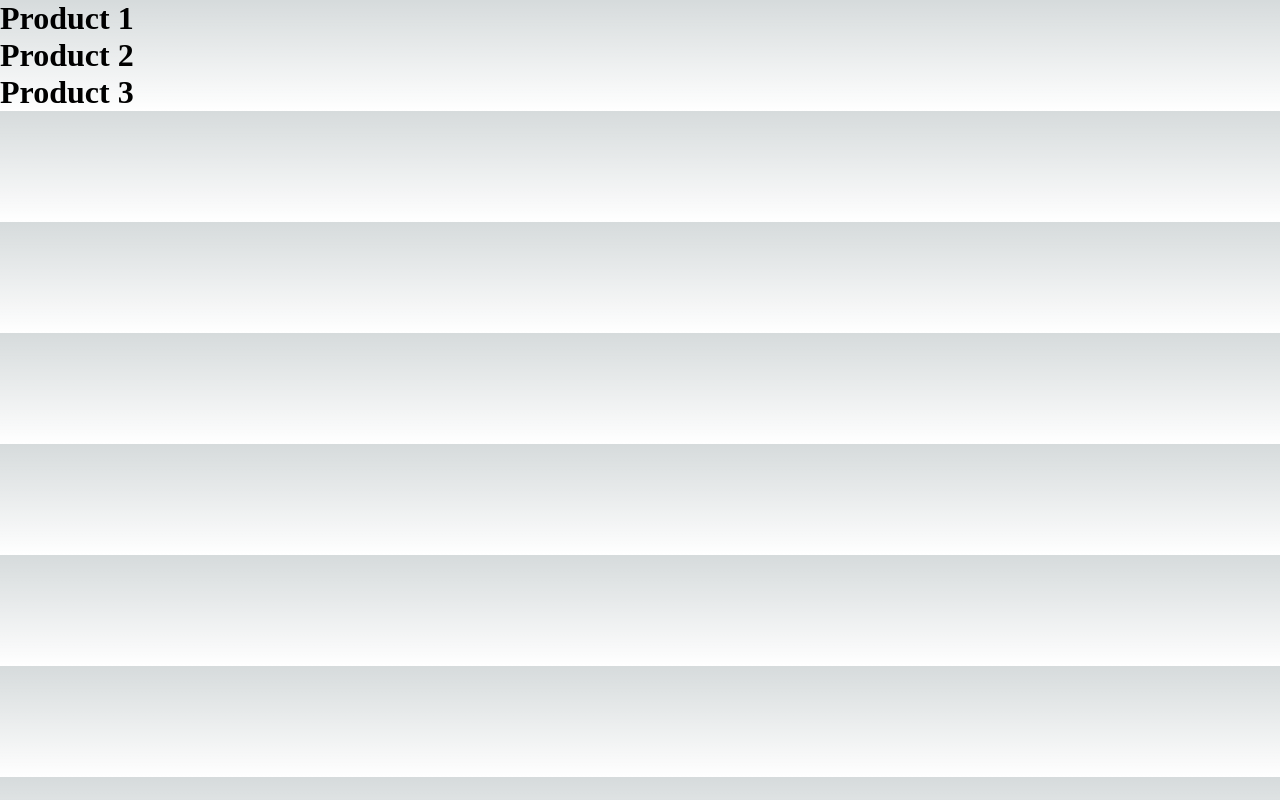
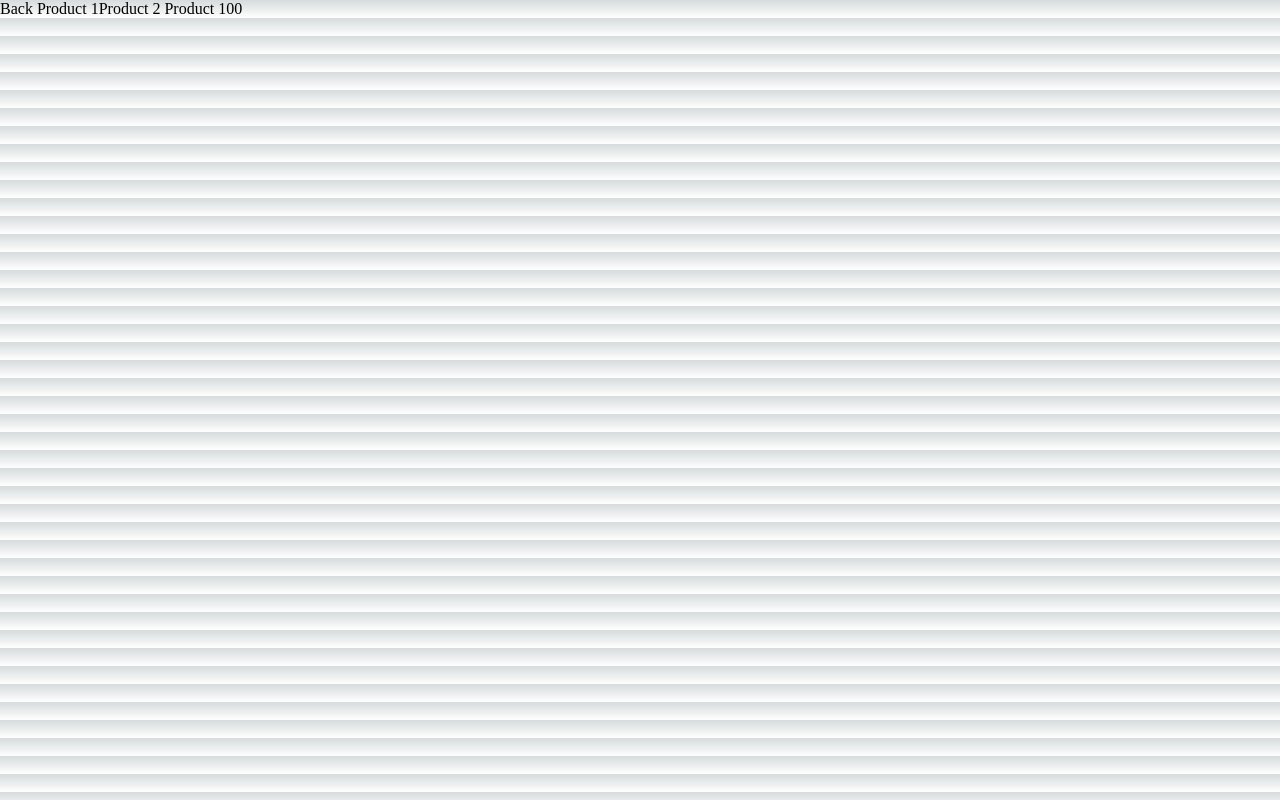
Before and after one commit to kuldip-0611/nextjs_Learning, a Next.js app: page /products in a window 1280 px wide. Built offline with nearby package versions, Linux system fonts and the light colour scheme.

Commit message:
link and replace added in nextJs

```diff
--- a/pages/products/index.js
+++ b/pages/products/index.js
@@ -1,10 +1,13 @@
-const Products = () => {
+import Link from "next/link"
+
+const Products = ({productid=100}) => {
 
     return (
       <>
-        <h1>Product 1</h1>
-        <h1>Product 2</h1>
-        <h1>Product 3</h1>
+        <Link href='/'>Back </Link>
+        <Link href={`/products/1`}>Product 1</Link>
+        <Link href={`/products/2`} replace>Product 2 </Link>
+        <Link href={`/products/${productid}`}>Product {productid}</Link>
       </>
     )
 }
```
Also changed, not shown: pages/index.js (+14 -1 lines).
